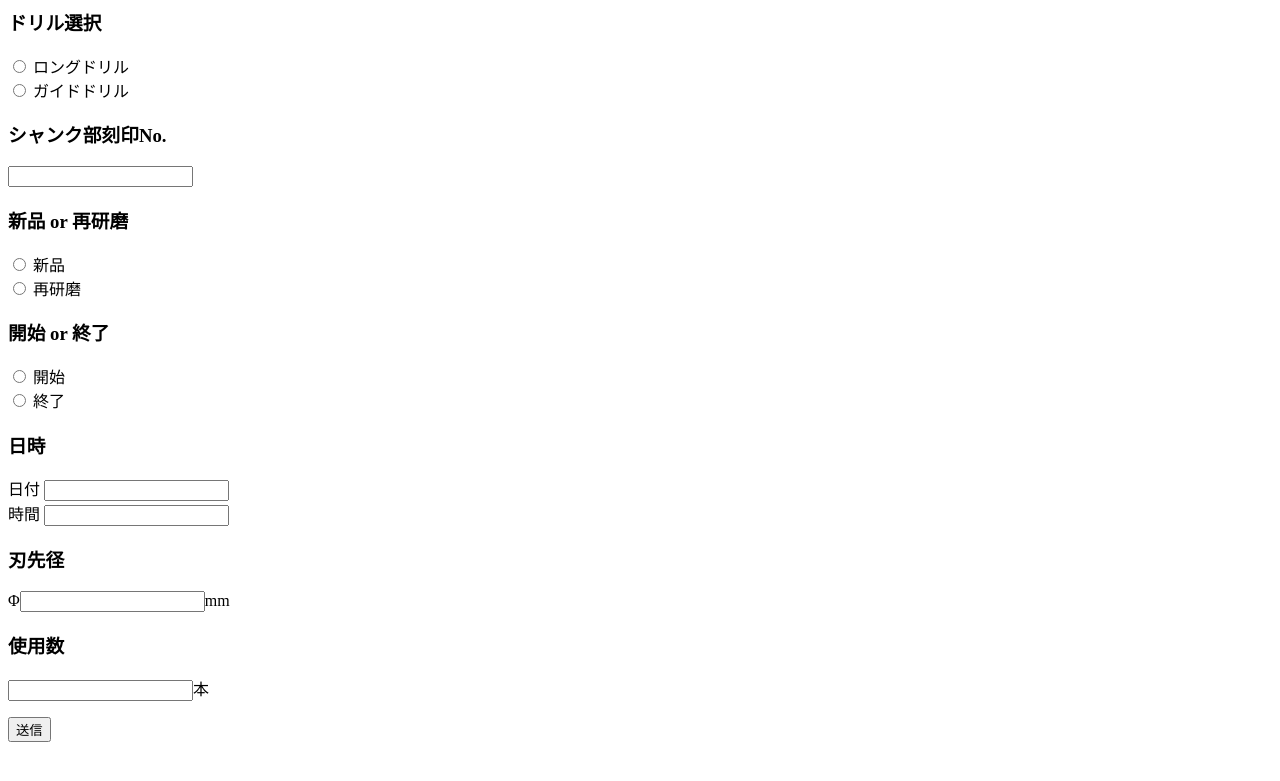
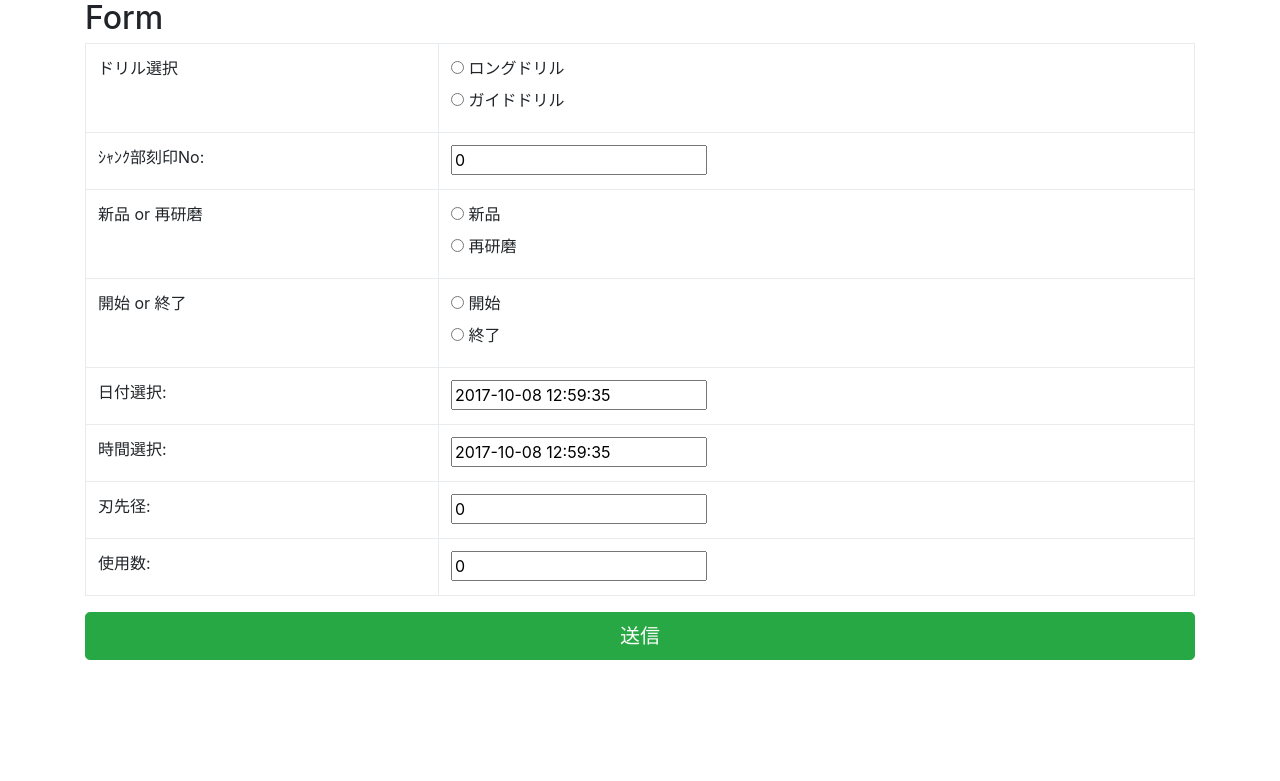
Before and after one commit to PallCreaker/forms, a Django app: page /forms/ in a window 1280 px wide. Shown: the top 781 px of the page. Run offline with Django 3.2, Linux system fonts and the light colour scheme; some libraries are stand-ins or nearby versions.

Commit message:
view comp

```diff
--- /dev/null
+++ b/forms/forms.py
@@ -0,0 +1,31 @@
+from django import forms
+from .models import Drilling
+
+class DrillModelForm(forms.ModelForm):
+
+    DRILLING_CHOICE = (
+        ('long_drill', 'ロングドリル'),
+        ('gide_drill', 'ガイドドリル')
+    )
+    DRILLING_EXCHANGE = (
+        ('new_drill', '新品'),
+        ('Regrinding', '再研磨')
+    )
+    DRILLING_STARTEND = (
+        ('start', '開始'),
+        ('end', '終了')
+    )
+    drilling = forms.ChoiceField(label='ドリル選択', choices=DRILLING_CHOICE, widget=forms.RadioSelect())
+    drilling_exchange = forms.ChoiceField(label='新品 or 再研磨', choices=DRILLING_EXCHANGE, widget=forms.RadioSelect())
+    StartEnd = forms.ChoiceField(label='開始 or 終了', choices=DRILLING_STARTEND, widget=forms.RadioSelect())
+
+    class Meta:
+        model = Drilling
+        fields = "__all__"
+
+    # def __init__(self, *args, **kwargs):
+        # super().__init__(*args, **kwargs)
+        # for field in self.fields.values():
+            # print(field)
+            # if not field.name in ['drilling', 'drilling_exchange', 'StartEnd']:
+            # field.widget.attrs["class"] = "form-control"
--- a/forms/models.py
+++ b/forms/models.py
@@ -1,4 +1,6 @@
 from django.db import models
+from datetime import datetime
+from django import forms
 
 # Create your models here.
 
@@ -13,3 +15,13 @@ class Choice(models.Model):
     question = models.ForeignKey(Question, on_delete=models.CASCADE)
     choice_text = models.CharField(max_length=200)
     votes = models.IntegerField(default=0)
+
+class Drilling(models.Model):
+    drilling = models.BooleanField('drilling:')
+    drilling_no = models.IntegerField('ｼｬﾝｸ部刻印No' ,default=0)
+    drilling_exchange = models.BooleanField('drilling_exchange:')
+    StartEnd = models.BooleanField('StartEnd:')
+    Date = models.DateTimeField('日付選択',default= datetime.today())
+    Time = models.DateTimeField('時間選択', default=datetime.now)
+    first_diameter = models.IntegerField('刃先径', default=0)
+    used_count = models.IntegerField('使用数', default=0)
--- /dev/null
+++ b/forms/templates/forms/base.html
@@ -0,0 +1,29 @@
+{% load staticfiles %}
+<!DOCTYPE html>
+<html lang="ja">
+  <head>
+    <meta charset="utf-8">
+    <meta name="viewport" content="width=device-width, initial-scale=1">
+
+    <!-- Bootstrap -->
+    <link rel="stylesheet" href="{% static 'bootstrap/css/bootstrap.min.css' %}">
+
+    <!-- HTML5 shim and Respond.js for IE8 support of HTML5 elements and media queries -->
+    <!-- WARNING: Respond.js doesn't work if you view the page via file:// -->
+    <!--[if lt IE 9]>
+      <script src="https://oss.maxcdn.com/html5shiv/3.7.2/html5shiv.min.js"></script>
+      <script src="https://oss.maxcdn.com/respond/1.4.2/respond.min.js"></script>
+    <![endif]-->
+  </head>
+  <body>
+      {% block content %}
+      {% endblock %}
+
+    <!-- jQuery (necessary for Bootstrap's JavaScript plugins) -->
+    <script src="https://ajax.googleapis.com/ajax/libs/jquery/1.11.3/jquery.min.js"></script>
+
+    <!-- Include all compiled plugins (below), or include individual files as needed -->
+    <script src="{% static 'bootstrap/js/bootstrap.min.js' %}"></script>
+
+  </body>
+</html>
--- a/forms/templates/forms/index.html
+++ b/forms/templates/forms/index.html
@@ -1,50 +1,39 @@
+{% extends "forms/base.html" %}
 
-{% if error_message %}<p><strong>{{ error_message }}</strong></p>{% endif %}
+{% block content %}
+<div class="container">
+    <h2>Form</h2>
+    <form action="{% url 'forms:comp' %}" method="POST">
+        <table class="table table-bordered">
+            {% for field in form %}
+                {% if errors in field%}
+                    <div id="error">
+                         {{ field.errors }}
+                    </div>
+                {% endif%}
 
-<form action="{% url 'forms:comp'%}" method="post">
-{% csrf_token %}
-    <p>
-        <h3>ドリル選択</h3>
-        <input type="radio" name="drilling" id="drilling" value="ロングドリル" />
-        <label for="drilling">ロングドリル</label><br />
-        <input type="radio" name="drilling" id="drilling" value="ガイドドリル" />
-        <label for="drilling">ガイドドリル</label><br />
-    </p>
-    <p>
-        <h3>シャンク部刻印No.</h3>
-        <input name="drilling_no" type="text">
-    </p>
-    <p>
-        <h3>新品 or 再研磨</h3>
-        <input type="radio" name="exchange" id="exchange" value="新品" />
-        <label for="exchange">新品</label><br />
-        <input type="radio" name="exchange" id="exchange" value="再研磨" />
-        <label for="exchange">再研磨</label><br />
-    </p>
-    <p>
-        <h3>開始 or 終了</h3>
-        <input type="radio" name="StartEnd" id="StartEnd" value="開始" />
-        <label for="StartEnd">開始</label><br />
-        <input type="radio" name="StartEnd" id="StartEnd" value="終了" />
-        <label for="StartEnd">終了</label><br />
-    </p>
-    <p>
-        <h3>日時</h3>
-        <label for="Date">日付</label>
-        <input name="Date" type="text">
-        <br />
-        <label for="Time">時間</label>
-        <input name="Time" type="text">
-        <br />
-    </p>
-    <p>
-        <h3>刃先径</h3>
-        Φ<input name="first_diameter" type="text" >mm
-    </p>
-    <p>
-        <h3>使用数</h3>
-        <input name="used_count" type="text" >本
-    </p>
-
-<input type="submit" value="送信" />
-</form>
+                {% if field.name in radio_form %}
+                    <tr class="warning">
+                        <td>{{ field.label }}</td>
+                        <td>
+                            {% for radio in field %}
+                                <div class="radio">
+                                    {{ radio.tag }}
+                                    <label>{{ radio.choice_label }}</label>
+                                </div>
+                            {% endfor %}
+                        </td>
+                    </tr>
+                {% else %}
+                    <tr class="warning">
+                        <td>{{ field.label_tag }}</td>
+                        <td>{{ field }}</td>
+                    </tr>
+                {% endif %}
+            {% endfor %}
+        </table>
+    {% csrf_token %}
+    <input class="btn btn-success btn-block btn-lg" type="submit" value="送信">
+    </form>
+</div>
+{% endblock %}
--- a/forms/urls.py
+++ b/forms/urls.py
@@ -7,6 +7,7 @@ app_name = 'forms'
 urlpatterns = [
     # ex: /froms/ name="function name of views"
     url(r'^$', views.index, name='index'),
+    url(r'^comp/$', views.index, name='comp'),
     # ex: /forms/5/ question_id = 引数 of views
     url(r'^(?P<question_id>[0-9]+)/$', views.detail, name='detail'),
     # ex: /forms/5/results/
--- a/forms/views.py
+++ b/forms/views.py
@@ -1,15 +1,17 @@
-from django.shortcuts import get_object_or_404, render
+from django.shortcuts import get_object_or_404, render, redirect
+from django.views.decorators.http import require_POST
 from django.http import HttpResponseRedirect, HttpResponse
 from django.http import Http404
 from django.urls import reverse
+from .forms import DrillModelForm
 
 # from django.template import loader
-from .models import Choice, Question
+from .models import Choice, Question, Drilling
 # Create your views here.
 
-def index(request):
+# def index(request):
     # return HttpResponse("Hello, world. You're at the forms index.")
-    latest_question_list = Question.objects.order_by('-pub_date')[:5]
+    # latest_question_list = Question.objects.order_by('-pub_date')[:5]
     # output = ', '.join([q.question_text for q in latest_question_list])
     # return HttpResponse(output)
     # template = loader.get_template('polls/index.html')
@@ -17,8 +19,43 @@ def index(request):
     #     'latest_question_list': latest_question_list,
     # }
     # return HttpResponse(template.render(context, request))
-    context = {'latest_question_list': latest_question_list}
+    # context = {'latest_question_list': latest_question_list}
+    # return render(request, 'forms/index.html')
+
+def index(request):
+    context = {
+        'form': DrillModelForm(),
+        'radio_form': ['drilling', 'drilling_exchange', 'StartEnd']
+    }
+    # debug
+    print(context['form'].fields)
     return render(request, 'forms/index.html', context)
+
+@require_POST
+def save(request):
+    form = MemberModelForm(request.POST)
+    if form.is_valid():
+        form.save()
+        return redirect('forms:index')
+
+    context = {
+        'form': form,
+    }
+    return render(request, 'forms/index.html', context)
+
+def comp(request):
+
+    try:
+        form_data = request.POST
+    except (KeyError, form_data.DoesNotExist):
+        # Redisplay the question voting form.
+        return render(request, 'forms/index.html', {
+            'error_message': "もう一度入力してください。",
+        })
+        # raise Http404("Form does not exist")
+    print(form_data)
+
+    # return HttpResponse("Hello, world. You're at the forms index.")
 
 def detail(request, question_id):
     # return HttpResponse("You're looking at question %s." % question_id)
```
Also changed, not shown: forms/templates/forms/form.html (added), 2 other files.
